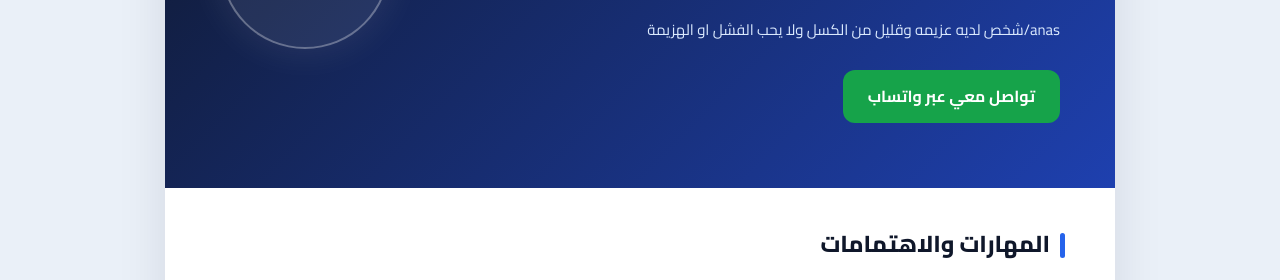
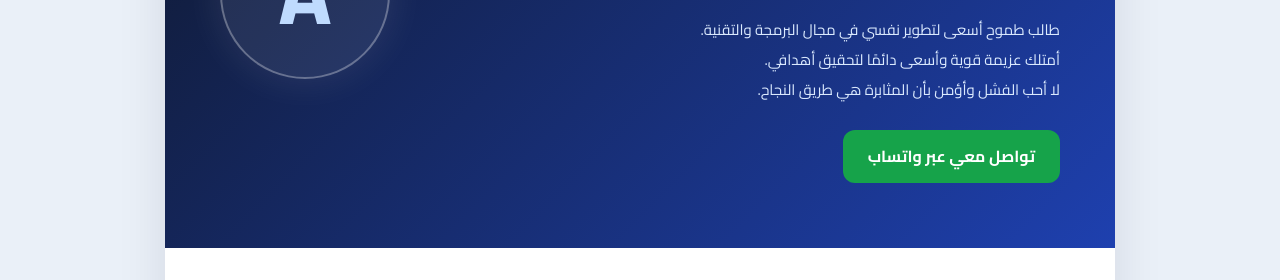
Before and after one commit to anas-an-it/anas-cv, a plain HTML site: page CV/index.html in a window 1280 px wide. Shown: the part 380-660 px from the top of the page. Drawn offline with Linux system fonts and the light colour scheme.

Commit message:
Update index.html

```diff
--- a/CV/index.html
+++ b/CV/index.html
@@ -42,7 +42,9 @@
                 <h2>طالب برمجة وطموح نحو المستقبل</h2>
 
                 <p>
-                    anas/شخص لديه عزيمه وقليل من الكسل ولا يحب الفشل او الهزيمة
+                    طالب طموح أسعى لتطوير نفسي في مجال البرمجة والتقنية.<br>
+                    أمتلك عزيمة قوية وأسعى دائمًا لتحقيق أهدافي.<br>
+                    لا أحب الفشل وأؤمن بأن المثابرة هي طريق النجاح.
                 </p>
 
                 <a href="https://wa.me/966548260820"
```
